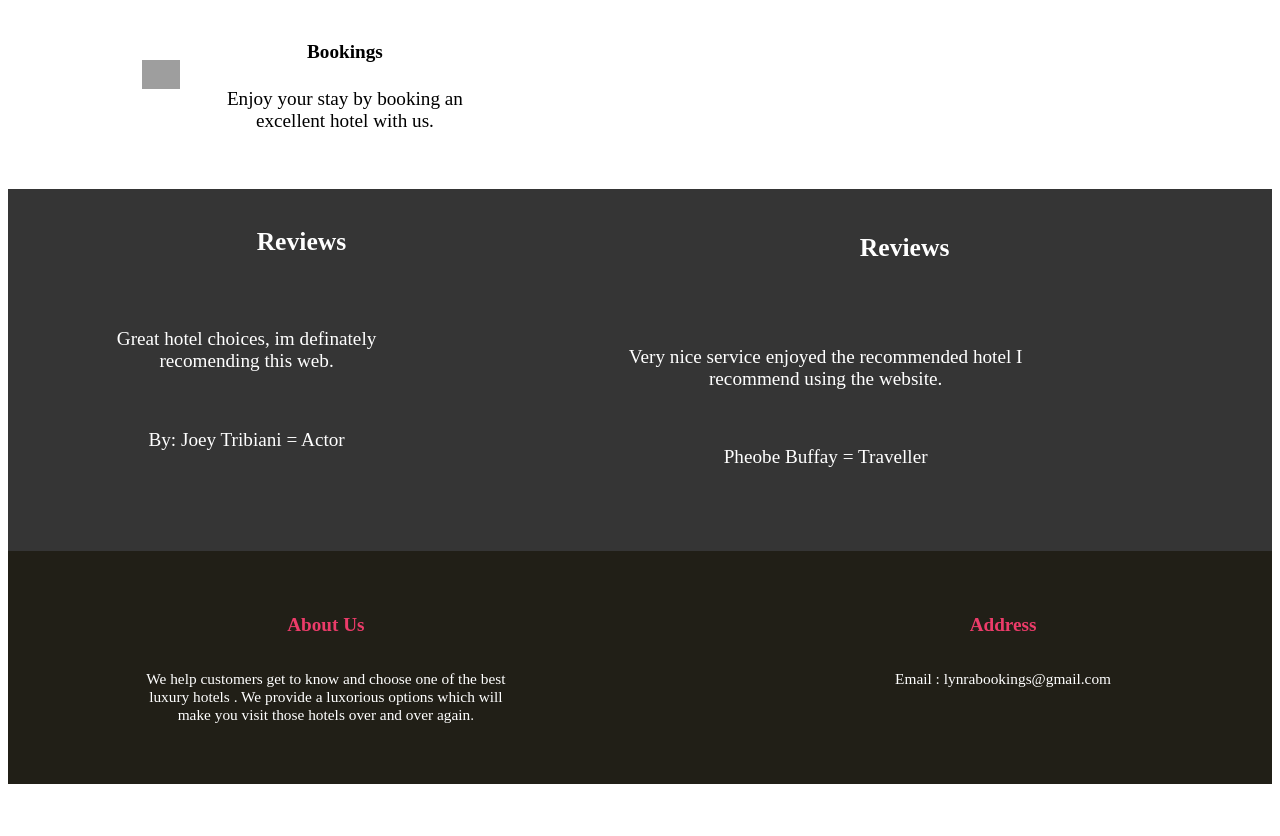
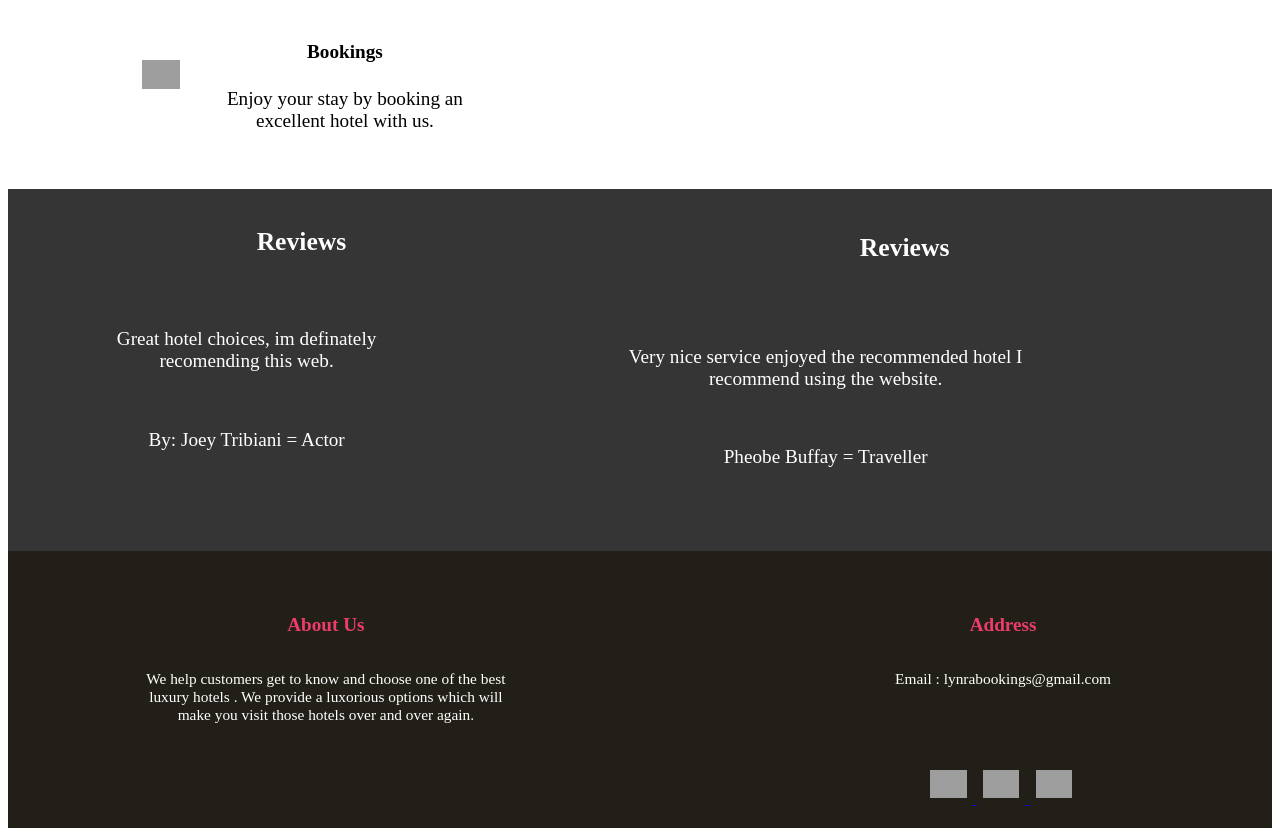
Before and after one commit to Gabrielkanyi/phase1-project, a plain HTML site: page index.html in a window 1280 px wide. Shown: the part 633-1469 px from the top of the page. Before the commit the page ends 1425 px from the top, so only its background shows below. Drawn offline with Linux system fonts and the light colour scheme; no server answers; grey boxes are pictures that could not be loaded.

Commit message:
added the media logo and their links to direct the user after a click

```diff
--- a/index.html
+++ b/index.html
@@ -118,6 +118,13 @@
 
         <br/>
 
+        <div class="tm-media">
+          <a href="https://www.facebook.com/"> <img src="https://upload.wikimedia.org/wikipedia/commons/thumb/0/05/Facebook_Logo_%282019%29.png/1024px-Facebook_Logo_%282019%29.png"> </a>
+          <a href="https://twitter.com/i/flow/login?redirect_after_login=%2Fsettings%2Faccount%3Flang%3Den"> <img src="https://i0.wp.com/edinburghuniform.org/wp-content/uploads/2019/11/twitter-logo-png-twitter-logo-vector-png-clipart-library-518.png?fit=518%2C518&ssl=1"> </a>
+          <a href="https://www.instagram.com/"> <img src="https://static-00.iconduck.com/assets.00/social-instagram-icon-2048x2048-xuel0xhc.png"> </a>
+
+
+          </div>
 
 
     </footer>
```
